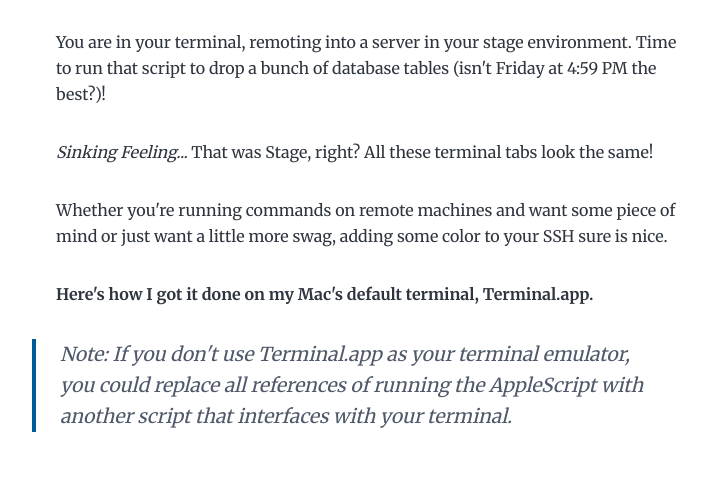
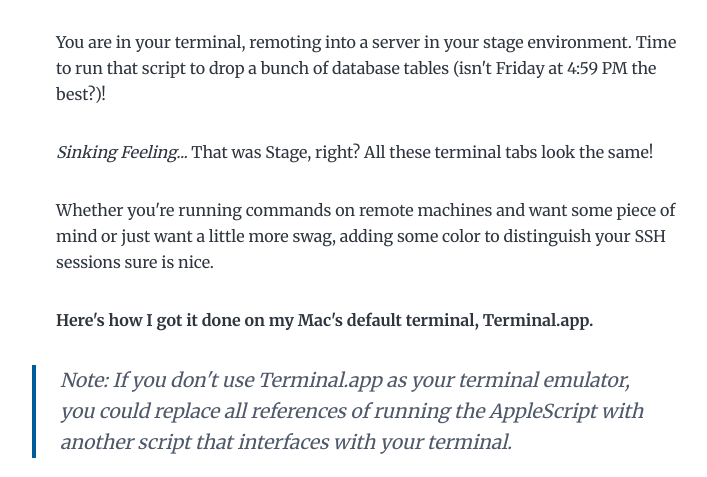
Before and after one commit to khernand/blog, a Gatsby site: page /terminal-app-ssh/ in a window 1280 px wide. Shown: the part 255-732 px from the top of the page, without its empty margins (268-975 px from the left). Built offline with nearby package versions, Linux system fonts and the light colour scheme; Gatsby itself is replaced by a stand-in of ours; some packages are replaced by stand-ins of ours.

Commit message:
update(ssh): update intro

```diff
--- a/content/blog/terminal-app-ssh/index.md
+++ b/content/blog/terminal-app-ssh/index.md
@@ -12,8 +12,8 @@ environment. Time to run that script to drop a bunch of database tables
 the same!
 
 Whether you're running commands on remote machines and want some piece
-of mind or just want a little more swag, adding some color to your SSH
-sure is nice.
+of mind or just want a little more swag, adding some color to distinguish
+your SSH sessions sure is nice.
 
 **Here's how I got it done on my Mac's default terminal, Terminal.app.**
 
```
